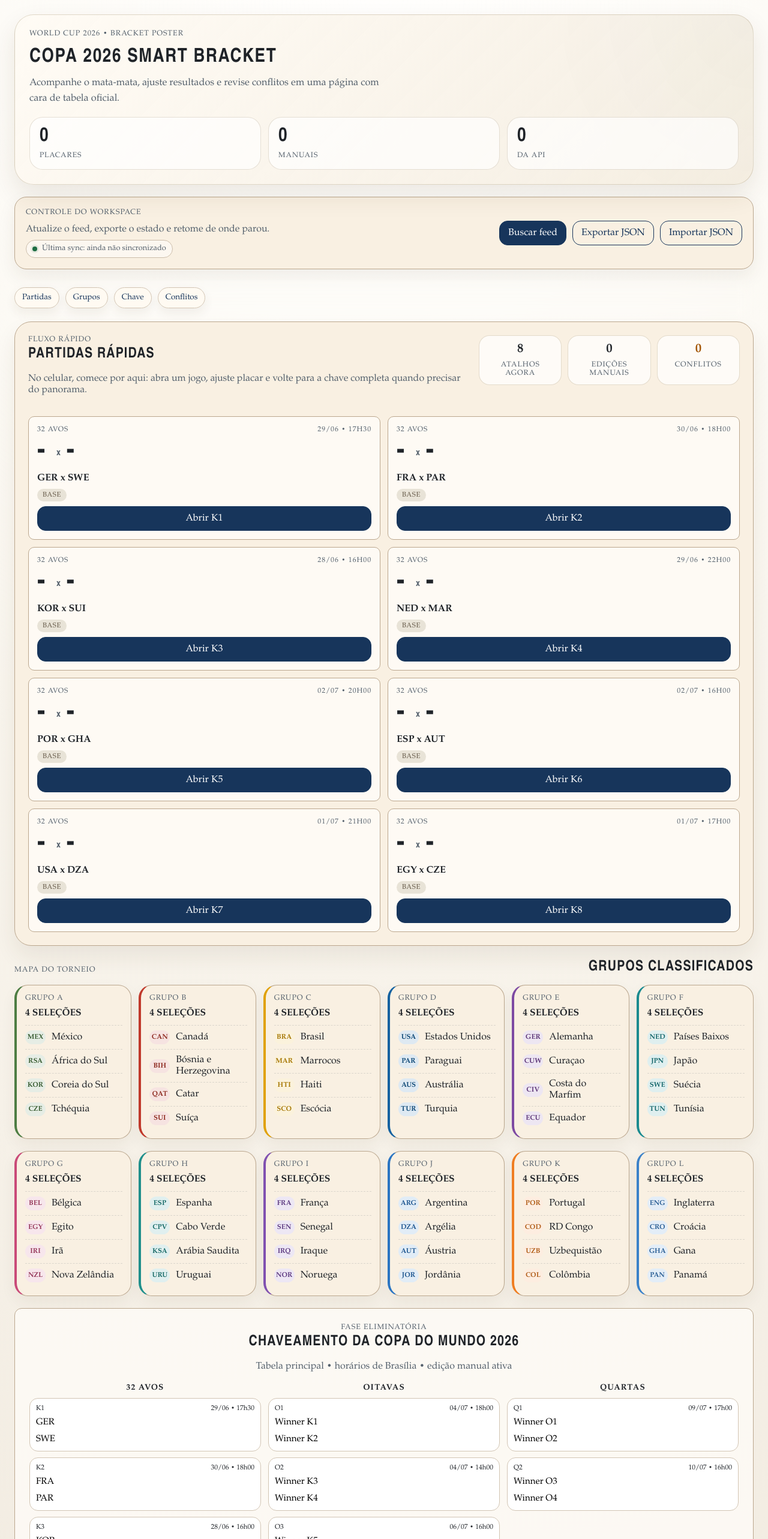
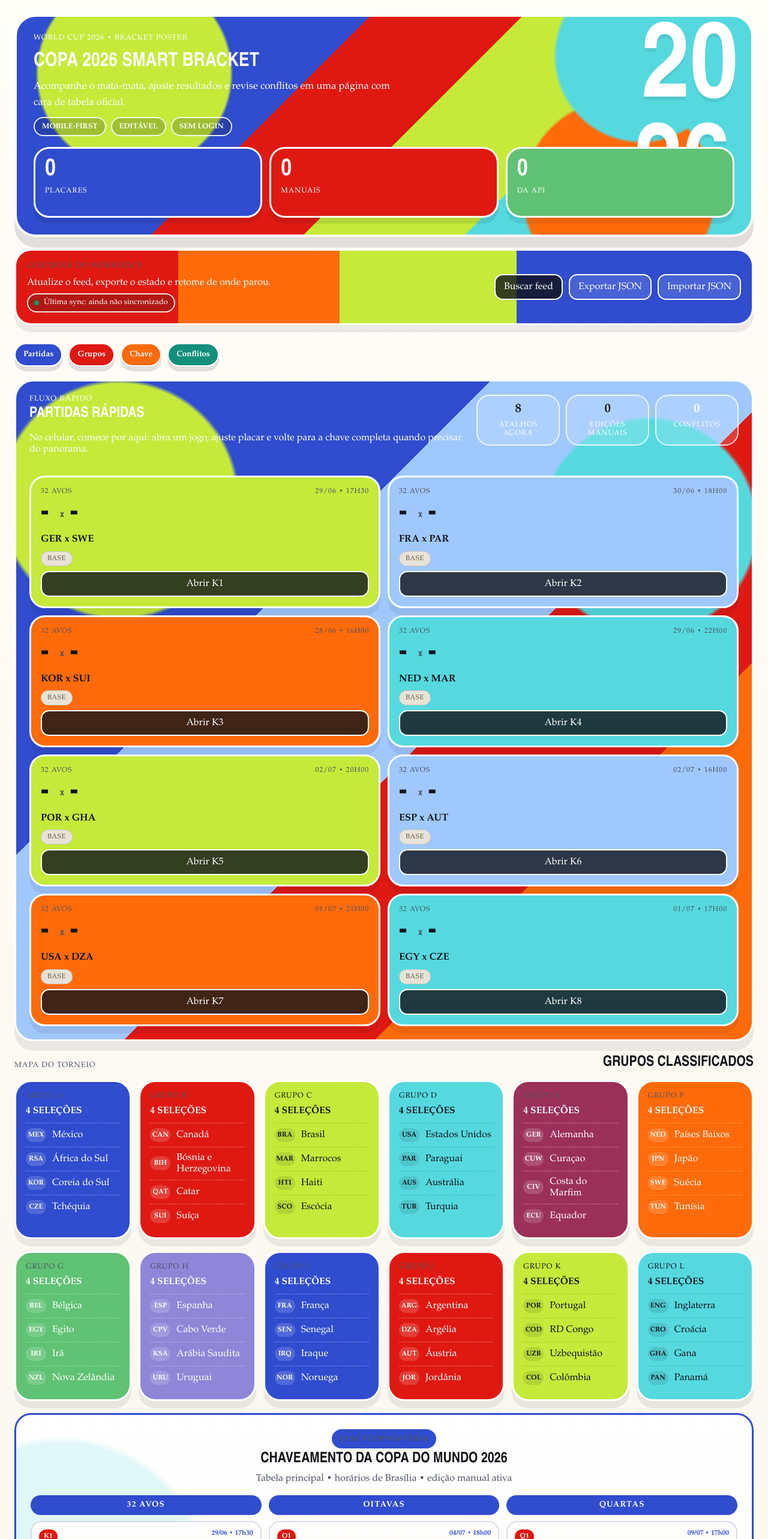
Before and after one commit to WellingtonFilho7/copa-2026-smart-bracket-v2, a React (Vite) app: page / in a window 1280 px wide. Shown: the top 2566 px of the page at 60% size. Built offline with nearby package versions, Linux system fonts and the light colour scheme.

Commit message:
Push album-inspired visual refresh

```diff
--- a/src/App.tsx
+++ b/src/App.tsx
@@ -170,24 +170,33 @@ export default function App() {
   return (
     <main className="app-shell">
       <header className="hero">
+        <div className="hero-orbit" aria-hidden="true">
+          <span className="hero-year hero-year-top">20</span>
+          <span className="hero-year hero-year-bottom">26</span>
+        </div>
         <div className="hero-copy">
-          <p className="eyebrow">World Cup 2026 • bracket poster</p>
+          <p className="eyebrow hero-kicker">World Cup 2026 • bracket poster</p>
           <h1>Copa 2026 Smart Bracket</h1>
           <p className="hero-lead">
             Acompanhe o mata-mata, ajuste resultados e revise conflitos em uma página com cara
             de tabela oficial.
           </p>
+          <div className="hero-ribbon-list" aria-label="Características da home">
+            <span>mobile-first</span>
+            <span>editável</span>
+            <span>sem login</span>
+          </div>
         </div>
         <div className="hero-stats" aria-label="Resumo da home">
-          <div className="hero-stat">
+          <div className="hero-stat hero-stat-blue">
             <strong>{filledMatchCount}</strong>
             <span>placares</span>
           </div>
-          <div className="hero-stat">
+          <div className="hero-stat hero-stat-red">
             <strong>{manualMatchCount}</strong>
             <span>manuais</span>
           </div>
-          <div className="hero-stat">
+          <div className="hero-stat hero-stat-lime">
             <strong>{feedMatchCount}</strong>
             <span>da API</span>
           </div>
--- a/src/components/BracketHome.tsx
+++ b/src/components/BracketHome.tsx
@@ -26,9 +26,9 @@ export function BracketHome({
   return (
     <section className="bracket-shell">
       <div className="bracket-header">
-        <p className="eyebrow">Fase eliminatória</p>
+        <p className="eyebrow bracket-kicker">Fase eliminatória</p>
         <h2>Chaveamento da Copa do Mundo 2026</h2>
-        <p>Tabela principal • horários de Brasília • edição manual ativa</p>
+        <p className="bracket-lead">Tabela principal • horários de Brasília • edição manual ativa</p>
       </div>
 
       <div className="bracket-grid">
@@ -51,12 +51,12 @@ export function BracketHome({
                   onClick={() => onOpenMatch(id)}
                 >
                   <div className="match-card-meta">
-                    <span>{id}</span>
-                    <span>{match.kickoff}</span>
+                    <span className="match-card-id">{id}</span>
+                    <span className="match-card-time">{match.kickoff}</span>
                   </div>
                   <div className="match-card-body">
-                    <span>{match.homeTeam}</span>
-                    <span>{match.awayTeam}</span>
+                    <span className="team-line">{match.homeTeam}</span>
+                    <span className="team-line">{match.awayTeam}</span>
                   </div>
                   {conflictCount > 0 ? (
                     <span className="conflict-badge">{conflictCount} conflito</span>
--- a/src/components/ConflictPanel.tsx
+++ b/src/components/ConflictPanel.tsx
@@ -16,12 +16,12 @@ export function ConflictPanel({ conflicts }: ConflictPanelProps) {
     <aside className="conflict-panel">
       <div className="conflict-panel-header">
         <div>
-          <p className="eyebrow">Revisão editorial</p>
+          <p className="eyebrow conflict-kicker">Revisão editorial</p>
           <h3>Conflitos abertos</h3>
         </div>
         <span className="conflict-count-badge">{conflicts.length}</span>
       </div>
-      <p className="muted-copy">{summaryCopy}</p>
+      <p className="muted-copy conflict-summary">{summaryCopy}</p>
       {conflicts.length === 0 ? (
         <p className="muted-copy">Sem divergências entre API e edição manual.</p>
       ) : (
--- a/src/styles.css
+++ b/src/styles.css
@@ -1,20 +1,28 @@
 :root {
   color-scheme: light;
-  --paper: #f3ede3;
-  --paper-2: #fffaf1;
-  --paper-3: #f8f2e8;
-  --ink: #1f2328;
-  --muted: #54606c;
-  --line: #d2c5b4;
-  --line-strong: #bba78e;
-  --accent: #17355b;
-  --accent-2: #8f2d1f;
-  --ok: #1e6d43;
-  --warn: #a45708;
-  --paper-alert: #fff1df;
-  --paper-strong: #f9f0e2;
+  --paper: #f7f2e8;
+  --paper-2: #fff9ef;
+  --paper-3: #f1ecdf;
+  --paper-strong: #fff7eb;
+  --paper-alert: #fff0d6;
+  --ink: #111319;
+  --muted: #495160;
+  --line: #c8bcaa;
+  --line-strong: #2438a8;
+  --accent: #304ccf;
+  --accent-2: #e21d13;
+  --album-blue: #304ccf;
+  --album-red: #df1912;
+  --album-lime: #c5ea3a;
+  --album-orange: #ff6b0a;
+  --album-aqua: #55d9df;
+  --album-sky: #9fc8ff;
+  --album-leaf: #60c274;
+  --album-plum: #8f86d8;
+  --ok: #12925d;
+  --warn: #d34c14;
   font-family: "Palatino Linotype", "Book Antiqua", Georgia, serif;
-  background: radial-gradient(circle at top, #fffdf7 0%, var(--paper) 58%, #e8dece 100%);
+  background: var(--paper);
   color: var(--ink);
 }
 
@@ -26,8 +34,10 @@ body {
   margin: 0;
   min-height: 100vh;
   background:
-    radial-gradient(circle at top, rgba(255, 255, 255, 0.72), transparent 30%),
-    radial-gradient(circle at bottom left, rgba(143, 45, 31, 0.08), transparent 24%);
+    radial-gradient(circle at 12% 18%, rgba(85, 217, 223, 0.2) 0, rgba(85, 217, 223, 0.2) 2px, transparent 3px),
+    radial-gradient(circle at 76% 22%, rgba(223, 25, 18, 0.18) 0, rgba(223, 25, 18, 0.18) 2px, transparent 3px),
+    radial-gradient(circle at 32% 86%, rgba(197, 234, 58, 0.22) 0, rgba(197, 234, 58, 0.22) 2px, transparent 3px),
+    linear-gradient(180deg, #fffdf8 0%, #f8f3e8 100%);
 }
 
 button,
@@ -37,7 +47,7 @@ input {
 
 .app-shell {
   padding: 24px;
-  max-width: 1680px;
+  max-width: 1640px;
   margin: 0 auto;
 }
 
@@ -50,18 +60,18 @@ input {
   flex-wrap: wrap;
   padding: 12px 0 18px;
   margin-bottom: 4px;
-  backdrop-filter: blur(12px);
 }
 
 .section-nav a {
   text-decoration: none;
-  color: var(--accent);
-  background: rgba(255, 250, 241, 0.92);
-  border: 1px solid var(--line);
+  color: #fff;
+  background: var(--album-blue);
+  border: 2px solid #fff;
   border-radius: 999px;
-  padding: 8px 12px;
+  padding: 9px 13px;
   font-size: 0.84rem;
-  box-shadow: 0 8px 18px rgba(69, 51, 22, 0.07);
+  font-weight: 700;
+  box-shadow: 0 8px 0 rgba(17, 19, 25, 0.12);
 }
 
 .hero {
@@ -71,41 +81,98 @@ input {
   gap: 18px;
   align-items: stretch;
   margin-bottom: 20px;
-  padding: 24px;
+  overflow: hidden;
+  padding: 28px;
   background:
-    linear-gradient(135deg, rgba(255, 251, 244, 0.94), rgba(243, 235, 221, 0.84)),
-    radial-gradient(circle at top right, rgba(23, 53, 91, 0.14), transparent 28%);
-  border: 1px solid rgba(132, 108, 67, 0.24);
-  border-radius: 32px;
-  box-shadow: 0 18px 42px rgba(69, 51, 22, 0.1);
+    radial-gradient(circle at 16% 26%, var(--album-lime) 0, var(--album-lime) 15%, transparent 15.5%),
+    radial-gradient(circle at 85% 18%, var(--album-aqua) 0, var(--album-aqua) 13%, transparent 13.5%),
+    radial-gradient(circle at 82% 82%, var(--album-orange) 0, var(--album-orange) 15%, transparent 15.5%),
+    linear-gradient(135deg, var(--album-blue) 0 37%, var(--album-red) 37% 53%, var(--album-lime) 53% 70%, var(--album-aqua) 70% 100%);
+  border: 4px solid #fff;
+  border-radius: 36px;
+  box-shadow: 0 18px 0 rgba(17, 19, 25, 0.12);
 }
 
 .hero h1,
 .bracket-header h2 {
   font-family: "Arial Narrow", "Avenir Next Condensed", "Helvetica Neue Condensed", sans-serif;
   text-transform: uppercase;
-  letter-spacing: 0.05em;
   margin: 0;
 }
 
+.hero-orbit {
+  position: absolute;
+  inset: 0;
+  pointer-events: none;
+}
+
+.hero-year {
+  position: absolute;
+  font-family: "Arial Narrow", "Avenir Next Condensed", "Helvetica Neue Condensed", sans-serif;
+  font-size: clamp(5.5rem, 17vw, 11rem);
+  line-height: 0.86;
+  font-weight: 900;
+  color: #fff;
+  text-shadow: 0 6px 0 rgba(17, 19, 25, 0.08);
+}
+
+.hero-year-top {
+  top: 20px;
+  right: 22px;
+}
+
+.hero-year-bottom {
+  right: 34px;
+  bottom: 24px;
+}
+
 .hero-copy {
+  position: relative;
+  z-index: 1;
   display: grid;
   gap: 10px;
   align-content: start;
 }
 
+.hero-kicker {
+  color: #fff;
+}
+
 .hero-lead {
   margin: 0;
   max-width: 38rem;
-  color: var(--ink);
-  font-size: 1.02rem;
+  color: #fff;
+  font-size: 1.04rem;
   line-height: 1.6;
 }
 
+.hero-ribbon-list {
+  display: flex;
+  gap: 8px;
+  flex-wrap: wrap;
+}
+
+.hero-ribbon-list span {
+  display: inline-flex;
+  align-items: center;
+  min-height: 32px;
+  padding: 0 12px;
+  border-radius: 999px;
+  border: 2px solid rgba(255, 255, 255, 0.88);
+  background: rgba(17, 19, 25, 0.2);
+  color: #fff;
+  font-size: 0.78rem;
+  font-weight: 700;
+  text-transform: uppercase;
+}
+
 .hero-stats {
+  position: relative;
+  z-index: 1;
   display: grid;
   grid-template-columns: repeat(3, minmax(0, 1fr));
   gap: 12px;
+  align-content: end;
 }
 
 .hero-stat {
@@ -113,22 +180,36 @@ input {
   gap: 8px;
   align-content: start;
   padding: 16px;
-  border-radius: 22px;
-  background: rgba(255, 255, 255, 0.66);
-  border: 1px solid rgba(132, 108, 67, 0.2);
+  min-height: 118px;
+  border-radius: 26px;
+  border: 3px solid #fff;
+  color: #fff;
+  box-shadow: 0 10px 0 rgba(17, 19, 25, 0.09);
 }
 
 .hero-stat strong {
   font-family: "Arial Narrow", "Avenir Next Condensed", "Helvetica Neue Condensed", sans-serif;
-  font-size: 2rem;
+  font-size: 2.45rem;
   line-height: 1;
 }
 
 .hero-stat span {
-  color: var(--muted);
+  color: #fff;
   font-size: 0.76rem;
   text-transform: uppercase;
   letter-spacing: 0.08em;
+}
+
+.hero-stat-blue {
+  background: var(--album-blue);
+}
+
+.hero-stat-red {
+  background: var(--album-red);
+}
+
+.hero-stat-lime {
+  background: var(--album-leaf);
 }
 
 .hero p,
@@ -138,13 +219,21 @@ input {
   color: var(--muted);
 }
 
+.hero h1,
+.hero .eyebrow,
+.hero .hero-lead {
+  color: #fff;
+}
+
 .conflict-panel {
-  background: rgba(255, 250, 241, 0.92);
-  border: 1px solid var(--line-strong);
-  border-radius: 12px;
+  background:
+    radial-gradient(circle at 88% 14%, var(--album-orange) 0, var(--album-orange) 11%, transparent 11.5%),
+    linear-gradient(145deg, rgba(255, 247, 235, 0.96), rgba(255, 239, 214, 0.98));
+  border: 3px solid var(--album-red);
+  border-radius: 26px;
   padding: 18px;
   margin-bottom: 18px;
-  box-shadow: none;
+  box-shadow: 0 12px 0 rgba(17, 19, 25, 0.08);
 }
 
 .toolbar {
@@ -152,19 +241,19 @@ input {
   justify-content: space-between;
   gap: 16px;
   align-items: center;
-  border: 1px solid var(--line-strong);
-  background: var(--paper-strong);
-  border-radius: 20px;
+  border: 3px solid #fff;
+  background:
+    linear-gradient(90deg, var(--album-red) 0 22%, var(--album-orange) 22% 44%, var(--album-lime) 44% 68%, var(--album-blue) 68% 100%);
+  border-radius: 28px;
   padding: 18px;
   margin-bottom: 18px;
-  box-shadow: 0 12px 30px rgba(69, 51, 22, 0.08);
+  box-shadow: 0 12px 0 rgba(17, 19, 25, 0.08);
 }
 
 .hero-ribbon,
 .match-hub,
 .group-card {
-  border: 1px solid var(--line-strong);
-  background: var(--paper-strong);
+  border: 3px solid #fff;
 }
 
 .toolbar-copy {
@@ -175,7 +264,7 @@ input {
 .toolbar-lead {
   margin: 0;
   max-width: 32rem;
-  color: var(--muted);
+  color: #fff;
 }
 
 .toolbar-sync {
@@ -186,9 +275,9 @@ input {
   width: fit-content;
   padding: 6px 10px;
   border-radius: 999px;
-  border: 1px solid color-mix(in srgb, var(--line-strong) 75%, white);
-  background: rgba(255, 255, 255, 0.5);
-  color: var(--muted);
+  border: 2px solid rgba(255, 255, 255, 0.88);
+  background: rgba(17, 19, 25, 0.22);
+  color: #fff;
   font-size: 0.8rem;
 }
 
@@ -217,17 +306,17 @@ input {
 .primary-button,
 .ghost-button {
   padding: 10px 14px;
-  border: 1px solid var(--accent);
+  border: 2px solid #fff;
 }
 
 .primary-button {
-  background: var(--accent);
+  background: rgba(17, 19, 25, 0.8);
   color: #fff;
 }
 
 .ghost-button {
-  background: transparent;
-  color: var(--accent);
+  background: rgba(255, 255, 255, 0.12);
+  color: #fff;
 }
 
 .group-strip {
@@ -254,17 +343,40 @@ input {
   margin: 0;
   font-family: "Arial Narrow", "Avenir Next Condensed", "Helvetica Neue Condensed", sans-serif;
   text-transform: uppercase;
-  letter-spacing: 0.05em;
+}
+
+.section-nav a:nth-child(4n + 1) {
+  background: var(--album-blue);
+}
+
+.section-nav a:nth-child(4n + 2) {
+  background: var(--album-red);
+}
+
+.section-nav a:nth-child(4n + 3) {
+  background: var(--album-orange);
+}
+
+.section-nav a:nth-child(4n + 4) {
+  background: #138f7c;
 }
 
 .match-hub {
-  border-radius: 28px;
+  position: relative;
+  overflow: hidden;
+  border-radius: 32px;
   padding: 22px;
   margin-bottom: 22px;
-  box-shadow: 0 18px 36px rgba(69, 51, 22, 0.08);
+  background:
+    radial-gradient(circle at 14% 18%, var(--album-lime) 0, var(--album-lime) 14%, transparent 14.5%),
+    radial-gradient(circle at 86% 22%, var(--album-aqua) 0, var(--album-aqua) 13%, transparent 13.5%),
+    linear-gradient(135deg, var(--album-blue) 0 34%, var(--album-sky) 34% 55%, var(--album-red) 55% 73%, var(--album-orange) 73% 100%);
+  box-shadow: 0 16px 0 rgba(17, 19, 25, 0.08);
 }
 
 .match-hub-header {
+  position: relative;
+  z-index: 1;
   display: flex;
   justify-content: space-between;
   gap: 18px;
@@ -276,7 +388,12 @@ input {
   margin: 0 0 6px;
   font-family: "Arial Narrow", "Avenir Next Condensed", "Helvetica Neue Condensed", sans-serif;
   text-transform: uppercase;
-  letter-spacing: 0.05em;
+  color: #fff;
+}
+
+.match-hub .muted-copy,
+.match-hub .eyebrow {
+  color: #fff;
 }
 
 .match-hub-metrics {
@@ -287,9 +404,9 @@ input {
 }
 
 .match-metric {
-  background: rgba(255, 255, 255, 0.72);
-  border: 1px solid rgba(162, 136, 92, 0.28);
-  border-radius: 18px;
+  background: rgba(255, 255, 255, 0.16);
+  border: 2px solid rgba(255, 255, 255, 0.8);
+  border-radius: 22px;
   padding: 12px;
   text-align: center;
 }
@@ -303,14 +420,14 @@ input {
 .match-metric span {
   display: block;
   font-size: 0.76rem;
-  color: var(--muted);
+  color: #fff;
   text-transform: uppercase;
   letter-spacing: 0.08em;
   margin-top: 6px;
 }
 
 .match-metric-warn strong {
-  color: var(--warn);
+  color: #fff;
 }
 
 .match-hub-strip {
@@ -320,18 +437,35 @@ input {
 }
 
 .match-quick-card {
-  background: rgba(255, 252, 247, 0.9);
-  border-radius: 10px;
-  border: 1px solid var(--line-strong);
-  padding: 14px;
+  background: #fff;
+  border-radius: 26px;
+  border: 3px solid #fff;
+  padding: 16px;
   display: grid;
   gap: 8px;
-  box-shadow: none;
+  box-shadow: 0 12px 0 rgba(17, 19, 25, 0.08);
+}
+
+.match-quick-card:nth-child(4n + 1) {
+  background: var(--album-lime);
+}
+
+.match-quick-card:nth-child(4n + 2) {
+  background: var(--album-sky);
+}
+
+.match-quick-card:nth-child(4n + 3) {
+  background: var(--album-orange);
+}
+
+.match-quick-card:nth-child(4n + 4) {
+  background: var(--album-aqua);
 }
 
 .match-quick-card h3 {
   margin: 0;
-  font-size: 1rem;
+  font-size: 1.02rem;
+  color: var(--ink);
   line-height: 1.25;
 }
 
@@ -374,10 +508,11 @@ input {
 .status-pill {
   display: inline-block;
   border-radius: 999px;
-  padding: 4px 9px;
+  padding: 5px 10px;
   font-size: 0.72rem;
   letter-spacing: 0.06em;
   text-transform: uppercase;
+  border: 1px solid rgba(17, 19, 25, 0.14);
 }
 
 .status-base {
@@ -406,10 +541,9 @@ input {
 
 .group-card {
   --group-accent: var(--accent);
-  border-radius: 22px;
-  border-left: 4px solid var(--group-accent);
-  padding: 14px;
-  box-shadow: 0 10px 26px rgba(69, 51, 22, 0.06);
+  border-radius: 28px;
+  padding: 16px;
+  box-shadow: 0 12px 0 rgba(17, 19, 25, 0.08);
 }
 
 .group-card-header {
@@ -422,6 +556,7 @@ input {
   margin: 0;
   text-transform: uppercase;
   font-size: 0.98rem;
+  color: #fff;
 }
 
 .group-team-list {
@@ -435,7 +570,8 @@ input {
   align-items: center;
   gap: 10px;
   padding: 8px 0;
-  border-top: 1px dashed rgba(84, 96, 108, 0.18);
+  border-top: 1px dashed rgba(255, 255, 255, 0.34);
+  color: #fff;
 }
 
 .group-team-seed {
@@ -445,23 +581,43 @@ input {
   align-items: center;
   padding: 5px 0;
   border-radius: 999px;
-  background: color-mix(in srgb, var(--group-accent) 14%, white);
-  color: color-mix(in srgb, var(--group-accent) 74%, black);
+  background: rgba(255, 255, 255, 0.16);
+  color: #fff;
   font-size: 0.72rem;
   font-weight: 700;
 }
 
 .bracket-shell {
-  background: rgba(255, 253, 248, 0.75);
-  border: 1px solid var(--line-strong);
-  border-radius: 12px;
+  background:
+    radial-gradient(circle at 6% 12%, rgba(85, 217, 223, 0.18) 0, rgba(85, 217, 223, 0.18) 10%, transparent 10.5%),
+    radial-gradient(circle at 92% 88%, rgba(197, 234, 58, 0.2) 0, rgba(197, 234, 58, 0.2) 12%, transparent 12.5%),
+    linear-gradient(180deg, rgba(255, 255, 255, 0.96), rgba(247, 241, 230, 0.98));
+  border: 3px solid var(--album-blue);
+  border-radius: 28px;
   padding: 24px;
   position: relative;
+  box-shadow: 0 14px 0 rgba(17, 19, 25, 0.08);
 }
 
 .bracket-header {
   text-align: center;
   margin-bottom: 18px;
+}
+
+.bracket-kicker {
+  display: inline-flex;
+  align-items: center;
+  min-height: 32px;
+  padding: 0 12px;
+  border-radius: 999px;
+  background: var(--album-blue);
+  color: #fff;
+  font-weight: 700;
+}
+
+.bracket-lead {
+  max-width: 38rem;
+  margin: 8px auto 0;
 }
 
 .bracket-grid {
@@ -475,18 +631,24 @@ input {
   font-size: 0.85rem;
   text-transform: uppercase;
   letter-spacing: 0.08em;
-  margin: 0 0 8px;
-  color: var(--ink);
+  margin: 0 0 10px;
+  color: #fff;
   text-align: center;
+  padding: 8px 10px;
+  border-radius: 999px;
+  background: var(--album-blue);
 }
 
 .match-card {
   width: 100%;
-  border: 1px solid var(--line);
-  background: #fff;
-  padding: 10px;
+  border: 2px solid #d8dbe9;
+  background:
+    linear-gradient(180deg, rgba(255, 255, 255, 0.98), rgba(247, 243, 234, 0.96));
+  border-radius: 18px;
+  padding: 12px;
   text-align: left;
   margin-bottom: 10px;
+  box-shadow: 0 8px 0 rgba(48, 76, 207, 0.08);
 }
 
 .match-card:hover,
@@ -509,9 +671,29 @@ input {
   margin-bottom: 8px;
 }
 
+.match-card-id {
+  display: inline-flex;
+  align-items: center;
+  min-height: 24px;
+  padding: 0 8px;
+  border-radius: 999px;
+  background: var(--album-red);
+  color: #fff;
+  font-weight: 700;
+}
+
+.match-card-time {
+  font-weight: 700;
+  color: var(--album-blue);
+}
+
 .match-card-body {
   flex-direction: column;
   font-size: 0.94rem;
+}
+
+.team-line {
+  font-weight: 700;
 }
 
 .conflict-badge {
@@ -520,8 +702,8 @@ input {
   padding: 4px 8px;
   border-radius: 999px;
   font-size: 0.72rem;
-  background: #fbe7cc;
-  color: var(--warn);
+  background: var(--album-orange);
+  color: #fff;
 }
 
 .workspace-grid {
@@ -542,11 +724,14 @@ input {
 
 .match-modal {
   width: min(640px, 100%);
-  background: #fffdf8;
-  border-radius: 12px;
-  border: 1px solid var(--line-strong);
+  background:
+    radial-gradient(circle at 18% 18%, rgba(85, 217, 223, 0.18) 0, rgba(85, 217, 223, 0.18) 12%, transparent 12.5%),
+    radial-gradient(circle at 86% 20%, rgba(255, 107, 10, 0.18) 0, rgba(255, 107, 10, 0.18) 11%, transparent 11.5%),
+    linear-gradient(180deg, rgba(255, 255, 255, 0.96), rgba(248, 243, 232, 0.96));
+  border-radius: 28px;
+  border: 3px solid var(--album-blue);
   padding: 24px;
-  box-shadow: none;
+  box-shadow: 0 18px 0 rgba(17, 19, 25, 0.18);
 }
 
 .match-modal-header {
@@ -558,6 +743,31 @@ input {
 
 .match-modal h2 {
   color: var(--ink);
+}
+
+.modal-kicker {
+  display: inline-flex;
+  align-items: center;
+  min-height: 32px;
+  padding: 0 12px;
+  border-radius: 999px;
+  background: var(--album-red);
+  color: #fff;
+  font-weight: 700;
+}
+
+.modal-kickoff {
+  margin: 8px 0 0;
+  font-weight: 700;
+  color: var(--album-blue);
+}
+
+.modal-score-shell {
+  margin: 22px 0 14px;
+  padding: 16px;
+  border-radius: 24px;
+  background:
+    linear-gradient(135deg, var(--album-blue) 0 50%, var(--album-lime) 50% 100%);
 }
 
 .eyebrow {
@@ -573,20 +783,22 @@ input {
   grid-template-columns: 1fr 72px 72px 1fr;
   gap: 10px;
   align-items: center;
-  margin: 22px 0 14px;
 }
 
 .modal-score-grid input {
   width: 100%;
   padding: 10px 8px;
   border-radius: 14px;
-  border: 1px solid var(--line);
+  border: 2px solid #fff;
+  background: rgba(255, 255, 255, 0.9);
   text-align: center;
   font-weight: 700;
 }
 
 .team-name {
   font-size: 1rem;
+  color: #fff;
+  font-weight: 700;
 }
 
 .team-away {
@@ -599,8 +811,8 @@ input {
 
 .conflict-callout,
 .structure-panel {
-  background: #fff5e6;
-  border: 1px solid #edc68e;
+  background: rgba(255, 255, 255, 0.92);
+  border: 2px solid rgba(48, 76, 207, 0.22);
   border-radius: 18px;
   padding: 14px;
   margin: 14px 0;
@@ -618,6 +830,22 @@ input {
   margin-bottom: 6px;
 }
 
+.conflict-kicker {
+  display: inline-flex;
+  align-items: center;
+  min-height: 30px;
+  padding: 0 11px;
+  border-radius: 999px;
+  background: var(--album-red);
+  color: #fff;
+  font-weight: 700;
+}
+
+.conflict-summary {
+  font-weight: 700;
+  color: var(--ink);
+}
+
 .conflict-count-badge {
   display: inline-flex;
   align-items: center;
@@ -626,8 +854,8 @@ input {
   height: 40px;
   padding: 0 12px;
   border-radius: 999px;
-  background: #fbe7cc;
-  color: var(--ink);
+  background: var(--album-red);
+  color: #fff;
   font-family: "Arial Narrow", "Avenir Next Condensed", "Helvetica Neue Condensed", sans-serif;
   font-size: 1.2rem;
 }
@@ -652,18 +880,51 @@ input {
   border-bottom: 1px solid rgba(164, 87, 8, 0.14);
 }
 
-.group-a { --group-accent: #4d7d43; }
-.group-b { --group-accent: #c0392b; }
-.group-c { --group-accent: #e0a106; }
-.group-d { --group-accent: #1261a0; }
-.group-e { --group-accent: #7d49a2; }
-.group-f { --group-accent: #198a8f; }
-.group-g { --group-accent: #c94a78; }
-.group-h { --group-accent: #1f8f8b; }
-.group-i { --group-accent: #8051b0; }
-.group-j { --group-accent: #2974c2; }
-.group-k { --group-accent: #ef7d21; }
-.group-l { --group-accent: #3a81c9; }
+.group-a { --group-accent: var(--album-blue); background: var(--album-blue); }
+.group-b { --group-accent: var(--album-red); background: var(--album-red); }
+.group-c { --group-accent: var(--album-lime); background: var(--album-lime); }
+.group-d { --group-accent: var(--album-aqua); background: var(--album-aqua); }
+.group-e { --group-accent: #9b3058; background: #9b3058; }
+.group-f { --group-accent: var(--album-orange); background: var(--album-orange); }
+.group-g { --group-accent: var(--album-leaf); background: var(--album-leaf); }
+.group-h { --group-accent: var(--album-plum); background: var(--album-plum); }
+.group-i { --group-accent: var(--album-blue); background: var(--album-blue); }
+.group-j { --group-accent: var(--album-red); background: var(--album-red); }
+.group-k { --group-accent: var(--album-lime); background: var(--album-lime); }
+.group-l { --group-accent: var(--album-aqua); background: var(--album-aqua); }
+
+.group-c .group-card-header h3,
+.group-c .group-card-header .eyebrow,
+.group-c .group-team-list li,
+.group-c .group-team-seed,
+.group-d .group-card-header h3,
+.group-d .group-card-header .eyebrow,
+.group-d .group-team-list li,
+.group-d .group-team-seed,
+.group-k .group-card-header h3,
+.group-k .group-card-header .eyebrow,
+.group-k .group-team-list li,
+.group-k .group-team-seed,
+.group-l .group-card-header h3,
+.group-l .group-card-header .eyebrow,
+.group-l .group-team-list li,
+.group-l .group-team-seed {
+  color: var(--ink);
+}
+
+.group-c .group-team-list li,
+.group-d .group-team-list li,
+.group-k .group-team-list li,
+.group-l .group-team-list li {
+  border-top-color: rgba(17, 19, 25, 0.16);
+}
+
+.group-c .group-team-seed,
+.group-d .group-team-seed,
+.group-k .group-team-seed,
+.group-l .group-team-seed {
+  background: rgba(17, 19, 25, 0.1);
+}
 
 .sr-only {
   position: absolute;
@@ -795,6 +1056,20 @@ input {
     border-radius: 26px;
   }
 
+  .hero-year {
+    font-size: clamp(4.2rem, 24vw, 8rem);
+  }
+
+  .hero-year-top {
+    top: 12px;
+    right: 12px;
+  }
+
+  .hero-year-bottom {
+    right: 18px;
+    bottom: 18px;
+  }
+
   .section-nav {
     gap: 8px;
   }
```
Also changed, not shown: src/components/MatchModal.tsx (+6 -4 lines).
